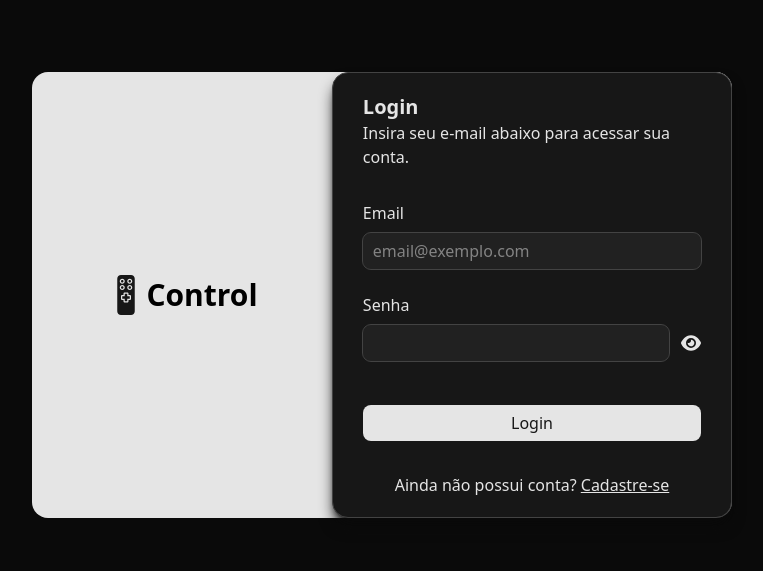
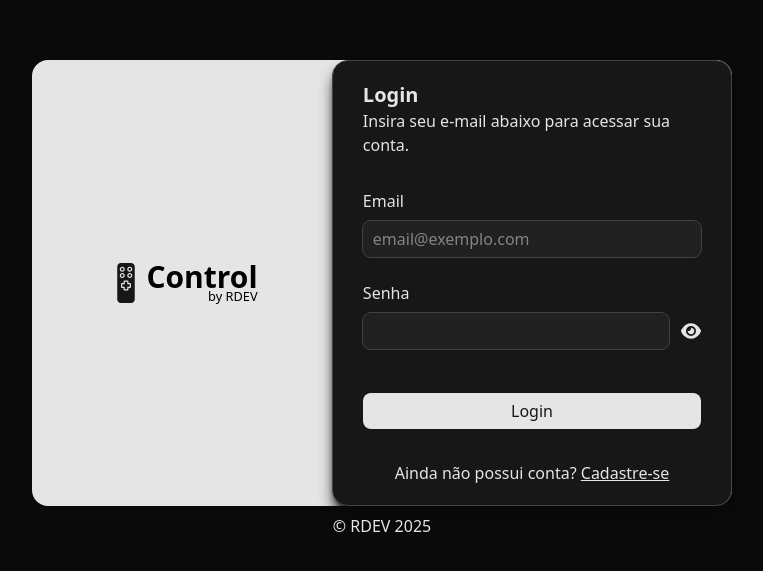
Before and after one commit to renatogomesf/control, a React (Vite) app: page / in a window 1280 px wide. Shown: the part 105-676 px from the top of the page, without its empty margins (258-1021 px from the left). Built offline with nearby package versions, Linux system fonts and the light colour scheme.

Commit message:
styele: added a little text of copyright on login page

```diff
--- a/src/pages/public/Login.tsx
+++ b/src/pages/public/Login.tsx
@@ -82,7 +82,7 @@ export default function Login() {
   };
 
   return (
-    <div className="h-screen flex justify-center items-center">
+    <div className="h-screen flex flex-col justify-center items-center">
       <Toast
         text={controlToast?.text}
         showToast={controlToast?.showToast}
@@ -92,7 +92,10 @@ export default function Login() {
         <div className="flex flex-col items-center justify-center max-md:hidden">
           <div className="flex items-center justify-center w-[300px]">
             <ControlSVG fill="#171717" className="w-10 h-10" />
-            <h1 className="text-center font-bold text-3xl">Control</h1>
+            <div className="flex flex-col">
+              <h1 className="text-center font-bold text-3xl">Control</h1>
+              <p className="-mt-2 text-end text-[0.8rem]">by RDEV</p>
+            </div>
           </div>
         </div>
         <div className="flex justify-center items-center rounded-2xl md:w-[400px] bg-PRIMARY border border-QUATERNARY text-TERTIARY shadow-BACKGROUND shadow-lg">
@@ -157,6 +160,10 @@ export default function Login() {
           </div>
         </div>
       </div>
+
+      <div>
+        <p className="text-TERTIARY">© RDEV 2025</p>
+      </div>
     </div>
   );
 }
```
